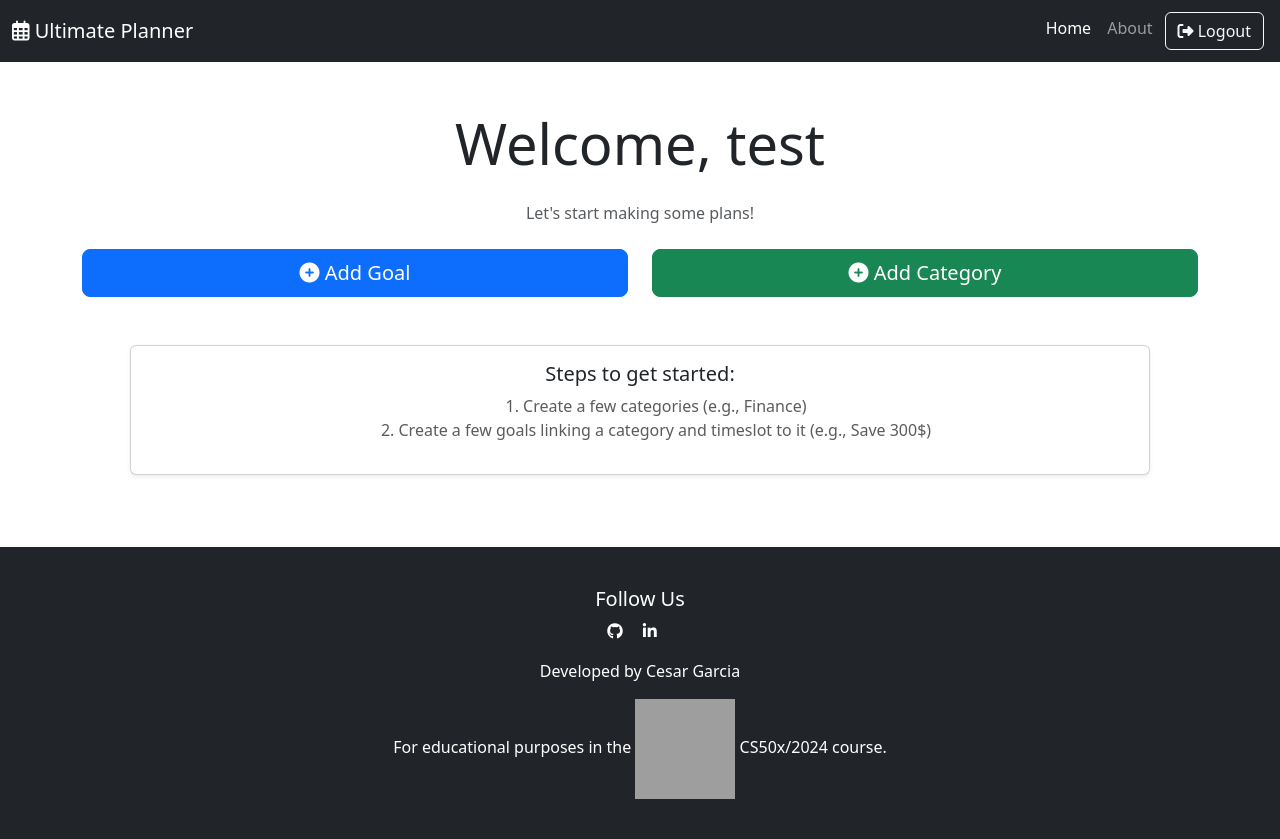
After one commit to Cesargarciajr/ultimate_planner, a Flask app: page /dashboard in a window 1280 px wide. The commit adds this page. Run offline with Flask 3, Linux system fonts and the light colour scheme; a user stored in the database is signed in; some libraries are stand-ins or nearby versions; grey boxes are pictures that could not be loaded.

Commit message:
Added full athentication system, dashboard template, category models and add category first template

```diff
--- a/app.py
+++ b/app.py
@@ -1,46 +1,137 @@
-import os
-from flask import Flask, render_template, request, redirect, url_for, flash
+from flask import Flask, render_template, request, redirect, url_for, flash, session
 from flask_sqlalchemy import SQLAlchemy
 from werkzeug.security import generate_password_hash, check_password_hash
 
-if os.path.isfile("env.py"):
-    import env
 app = Flask(__name__)
+app.config['SQLALCHEMY_DATABASE_URI'] = 'sqlite:///ultimate_planner.db'
+app.config['SQLALCHEMY_TRACK_MODIFICATIONS'] = False
+app.secret_key = 'your_secret_key_here'
 
-# Set the URI for your SQLite database
-app.config['SQLALCHEMY_DATABASE_URI'] = 'sqlite:///ultimate_planner.db'
-app.config['SQLALCHEMY_TRACK_MODIFICATIONS'] = False  # Optional, but recommended to disable
-app.secret_key = os.environ.get("SECRET_KEY")
-
-
-# Initialize SQLAlchemy
+# Initialize the database
 db = SQLAlchemy(app)
 
-# Define the User model
+# Define the User model (modified to include the relationship)
 class User(db.Model):
     id = db.Column(db.Integer, primary_key=True)
     username = db.Column(db.String(120), unique=True, nullable=False)
+    password = db.Column(db.String(128), nullable=False)
+
+    # Relationship with categories
+    categories = db.relationship('Category', backref='user', lazy=True)
 
     def __repr__(self):
         return f"User('{self.id}', '{self.username}')"
 
+# Define the Category model
+class Category(db.Model):
+    id = db.Column(db.Integer, primary_key=True)
+    name = db.Column(db.String(100), nullable=False)
+    user_id = db.Column(db.Integer, db.ForeignKey('user.id'), nullable=False)
+
+    def __repr__(self):
+        return f"Category('{self.id}', '{self.name}')"
+
+
+# Create the database and tables (run this only once, e.g., manually or in setup)
+def create_db():
+    with app.app_context():
+        db.create_all()
 
 # Define route for the login page
 @app.route("/login", methods=["GET", "POST"])
 def login():
     """Log user in"""
+    if request.method == "POST":
+        username = request.form.get("username")
+        password = request.form.get("password")
+
+        # Query the user from the database
+        user = User.query.filter_by(username=username).first()
+
+        # Validate user credentials
+        if user and check_password_hash(user.password, password):
+            session['user_id'] = user.id
+            session['username'] = user.username
+            flash("Login successful!", "success")
+            return redirect(url_for("dashboard"))
+        else:
+            flash("Invalid username or password", "danger")
+            return redirect(url_for("login"))
     return render_template("login.html")
 
-# Route to register new user
-@app.route("/register", methods=["GET", "POST"])
+# Define route for the registration page
+@app.route('/register', methods=['GET', 'POST'])
 def register():
-    """Register user"""
+    """Register a new user"""
+    if request.method == "POST":
+        username = request.form.get("username")
+        password = request.form.get("password")
+        confirmation = request.form.get("confirmation")
+
+        # Check if passwords match
+        if password != confirmation:
+            flash("Passwords do not match!", "danger")
+            return redirect(url_for("register"))
+
+        # Check if username already exists
+        if User.query.filter_by(username=username).first():
+            flash("Username already exists!", "danger")
+            return redirect(url_for("register"))
+
+        # Hash the password and add the user to the database
+        hashed_password = generate_password_hash(password, method="pbkdf2:sha256")
+        new_user = User(username=username, password=hashed_password)
+        db.session.add(new_user)
+        db.session.commit()
+
+        flash("Registration successful! Please log in.", "success")
+        return redirect(url_for("login"))
     return render_template("register.html")
 
+# Define route for the dashboard page
+@app.route('/dashboard')
+def dashboard():
+    if 'user_id' not in session:
+        flash("You need to log in first.", "danger")
+        return redirect(url_for('login'))
+
+    user = User.query.get(session['user_id'])
+    return render_template('dashboard.html', username=user.username, categories=user.categories)
+
+# Define route for the logout page
+@app.route("/logout")
+def logout():
+    """Log user out"""
+    session.clear()
+    flash("Logged out successfully!", "success")
+    return redirect(url_for("login"))
+
+# Define route for the home page
 @app.route("/")
 def home():
     """Home template running"""
     return render_template("base.html")
 
+# Define route to add a category
+@app.route('/add-category', methods=['GET', 'POST'])
+def add_category():
+    if 'user_id' not in session:
+        flash("You need to log in first.", "danger")
+        return redirect(url_for('login'))
+
+    if request.method == 'POST':
+        category_name = request.form['category_name']
+        user_id = session['user_id']  # Assuming user_id is stored in session on login
+
+        # Create and add the category
+        new_category = Category(name=category_name, user_id=user_id)
+        db.session.add(new_category)
+        db.session.commit()
+
+        flash("Category created successfully!", "success")
+        return redirect(url_for('dashboard'))
+
+    return render_template('add_category.html')  # Template for adding categories
+
 if __name__ == '__main__':
     app.run(debug=True)
--- a/templates/base.html
+++ b/templates/base.html
@@ -30,20 +30,17 @@
             <div class="collapse navbar-collapse" id="navbarNav">
                 <ul class="navbar-nav ms-auto">
                     <li class="nav-item">
-                        <a class="nav-link active" href="#">Home</a>
+                        <a class="nav-link active" href="/">Home</a>
                     </li>
                     <li class="nav-item">
                         <a class="nav-link" href="#about">About</a>
                     </li>
                     <!-- Conditionally show buttons based on login status -->
-                    {% if session.get('logged_in') %}
+                    {% if session.get('user_id') %}
                     <div class="col-auto m-1">
-                        <button class="btn btn-primary">
-                            <i class="fa-solid fa-circle-plus"></i> Add Goal
-                        </button>
-                        <button class="btn btn-success">
-                            <i class="fa-solid fa-circle-plus"></i> Add Category
-                        </button>
+                        <a class="btn btn-outline-light" href="/logout">
+                            <i class="fa-solid fa-sign-out-alt"></i> Logout
+                        </a>
                     </div>
                     {% else %}
                     <div class="col-auto m-1">
@@ -60,12 +57,10 @@
         </div>
     </nav>
 
-    {% block content %}
-    <!-- Display Flash Messages -->
-    <div class="container mt-4">
+     <!-- Flash Messages -->
      {% with messages = get_flashed_messages(with_categories=true) %}
         {% if messages %}
-                <div class="alert-container">
+            <div class="container mt-3">
                 {% for category, message in messages %}
                     <div class="alert alert-{{ category }} alert-dismissible fade show" role="alert">
                         {{ message }}
@@ -75,7 +70,8 @@
             </div>
         {% endif %}
     {% endwith %}
-    </div>
+
+    {% block content %}
 
     {% endblock %}
 
--- /dev/null
+++ b/templates/dashboard.html
@@ -0,0 +1,39 @@
+{% extends "base.html" %}
+
+{% block title %}Dashboard{% endblock %}
+
+{% block content %}
+<div class="container mt-5 d-flex justify-content-center">
+    <div class="text-center w-100">
+        <!-- Welcome Message -->
+        <h2 class="display-4 mb-4">Welcome, {{ username }}</h2>
+        <p class="mb-4 text-muted">Let's start making some plans!</p>
+
+        <!-- Action Buttons Section: Stack on mobile and align horizontally on desktop -->
+        <div class="d-grid gap-3 gap-md-4 d-md-flex justify-content-md-center">
+            <a class="btn btn-primary btn-lg w-100 w-md-auto" href="/add-goal">
+                <i class="fa-solid fa-circle-plus"></i> Add Goal
+            </a>
+            <a class="btn btn-success btn-lg w-100 w-md-auto" href="/add-category">
+                <i class="fa-solid fa-circle-plus"></i> Add Category
+            </a>
+        </div>
+
+        <!-- Steps Section - Using a Bootstrap Card -->
+        <div class="card m-5 shadow-sm justify-content-center">
+            <div class="card-body">
+                <h5 class="card-title">Steps to get started:</h5>
+                <ul class="text-muted">
+                    <li class="d-flex justify-content-center">
+                        1. Create a few categories (e.g., Finance)
+                    </li>
+                    <li class="d-flex justify-content-center">
+                        2. Create a few goals linking a category and timeslot to it (e.g., Save 300$)
+                    </li>
+                </ul>
+            </div>
+        </div>
+
+    </div>
+</div>
+{% endblock %}
```
Also changed, not shown: templates/add_category.html (added, +16 -0 lines), instance/ultimate_planner.db. Lines whose indentation alone changed are shown as unchanged.
